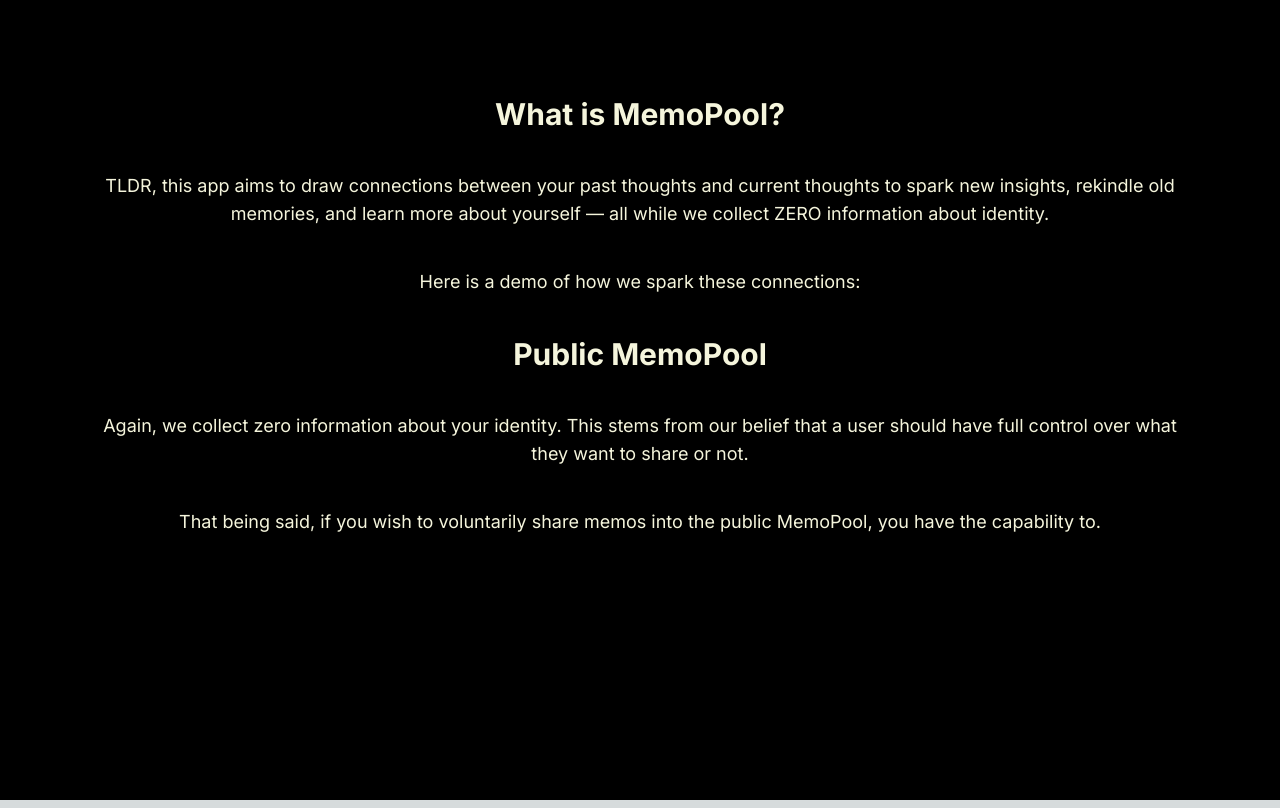
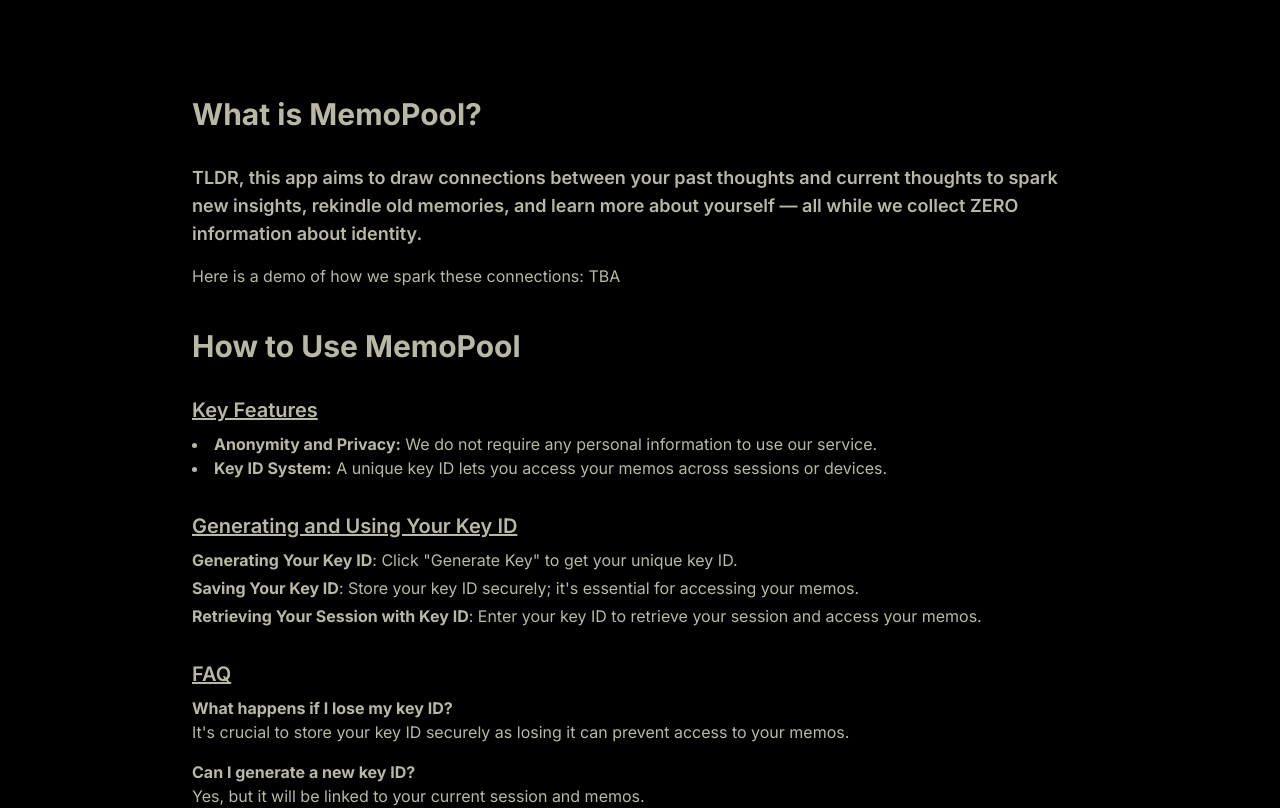
Before and after one commit to oliVRqin/memopool, a Next.js app in the folder frontend/: page /info in a window 1280 px wide. Shown: the top 808 px of the page. Built offline with nearby package versions, Linux system fonts and the light colour scheme.

Commit message:
update placeholder info page

```diff
--- a/frontend/app/info/page.tsx
+++ b/frontend/app/info/page.tsx
@@ -2,14 +2,39 @@
 
 const Info = () => {
     return (
-        <main className="flex min-h-screen flex-col items-center bg-black text-[#f5f5dc] p-24">
-            <h1 className="text-3xl font-bold text-center pb-10">What is MemoPool?</h1>
-            <p className="text-lg text-center pb-10">TLDR, this app aims to draw connections between your past thoughts and current thoughts to spark new insights, rekindle old memories, and learn more about yourself — all while we collect ZERO information about identity.</p>
-            <p className="text-lg text-center pb-10">Here is a demo of how we spark these connections:</p>
-            <h1 className="text-3xl font-bold text-center pb-10">Public MemoPool</h1>
-            <p className="text-lg text-center pb-10">Again, we collect zero information about your identity. This stems from our belief that a user should have full control over what they want to share or not.</p>
-            <p className="text-lg text-center pb-10">That being said, if you wish to voluntarily share memos into the public MemoPool, you have the capability to.</p>
-        </main>
+        <div className="flex min-h-screen flex-col items-center bg-black text-[#f5f5dc] p-24 brightness-75">
+            <div className="max-w-4xl mx-auto">
+                <h1 className="text-3xl font-bold mb-4">What is MemoPool?</h1>
+                <section>
+                    <h2 className="text-lg font-semibold mt-8 mb-4">TLDR, this app aims to draw connections between your past thoughts and current thoughts to spark new insights, rekindle old memories, and learn more about yourself — all while we collect ZERO information about identity.</h2>
+                    <p>Here is a demo of how we spark these connections: TBA</p>
+                </section>
+                <h1 className="text-3xl font-bold mt-10 mb-4">How to Use MemoPool</h1>
+                <section>
+                    <h2 className="text-xl font-semibold mt-8 mb-2 underline">Key Features</h2>
+                    <ul className="list-disc list-inside">
+                        <li><strong>Anonymity and Privacy:</strong> We do not require any personal information to use our service.</li>
+                        <li><strong>Key ID System:</strong> A unique key ID lets you access your memos across sessions or devices.</li>
+                    </ul>
+                </section>
+                <section>
+                    <h2 className="text-xl font-semibold mt-8 mb-2 underline">Generating and Using Your Key ID</h2>
+                    <p className="mt-1"><strong>Generating Your Key ID</strong>: Click &quot;Generate Key&quot; to get your unique key ID.</p>
+                    <p className="mt-1"><strong className="mt-4">Saving Your Key ID</strong>: Store your key ID securely; it&apos;s essential for accessing your memos.</p>
+                    <p className="mt-1"><strong className="mt-4">Retrieving Your Session with Key ID</strong>: Enter your key ID to retrieve your session and access your memos.</p>
+                </section>
+                <section>
+                    <h2 className="text-xl font-semibold mt-8 mb-2 underline">FAQ</h2>
+                    <strong>What happens if I lose my key ID?</strong>
+                    <p className="mb-4">It&apos;s crucial to store your key ID securely as losing it can prevent access to your memos.</p>
+                    <strong>Can I generate a new key ID?</strong>
+                    <p>Yes, but it will be linked to your current session and memos.</p>
+                </section>
+                <h1 className="text-3xl font-bold mt-10 mb-6">Public MemoPool</h1>
+                <p className="mb-4">Again, we collect zero information about your identity. This stems from our belief that a user should have full control over what they want to share or not.</p>
+                <p>That being said, if you wish to voluntarily share memos into the public MemoPool, you have the capability to.</p>
+            </div>
+        </div>
     )
 }
 
```
